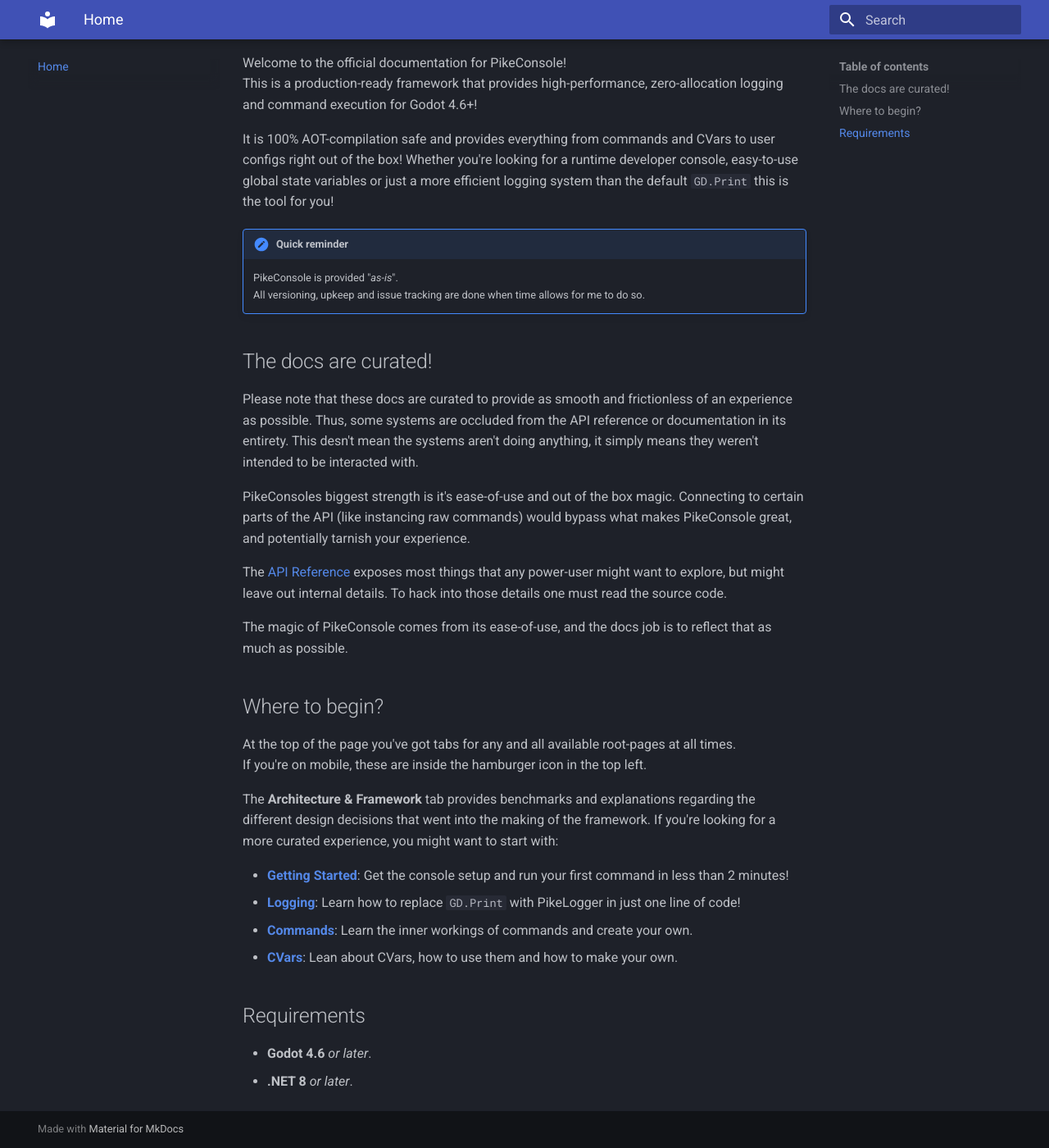
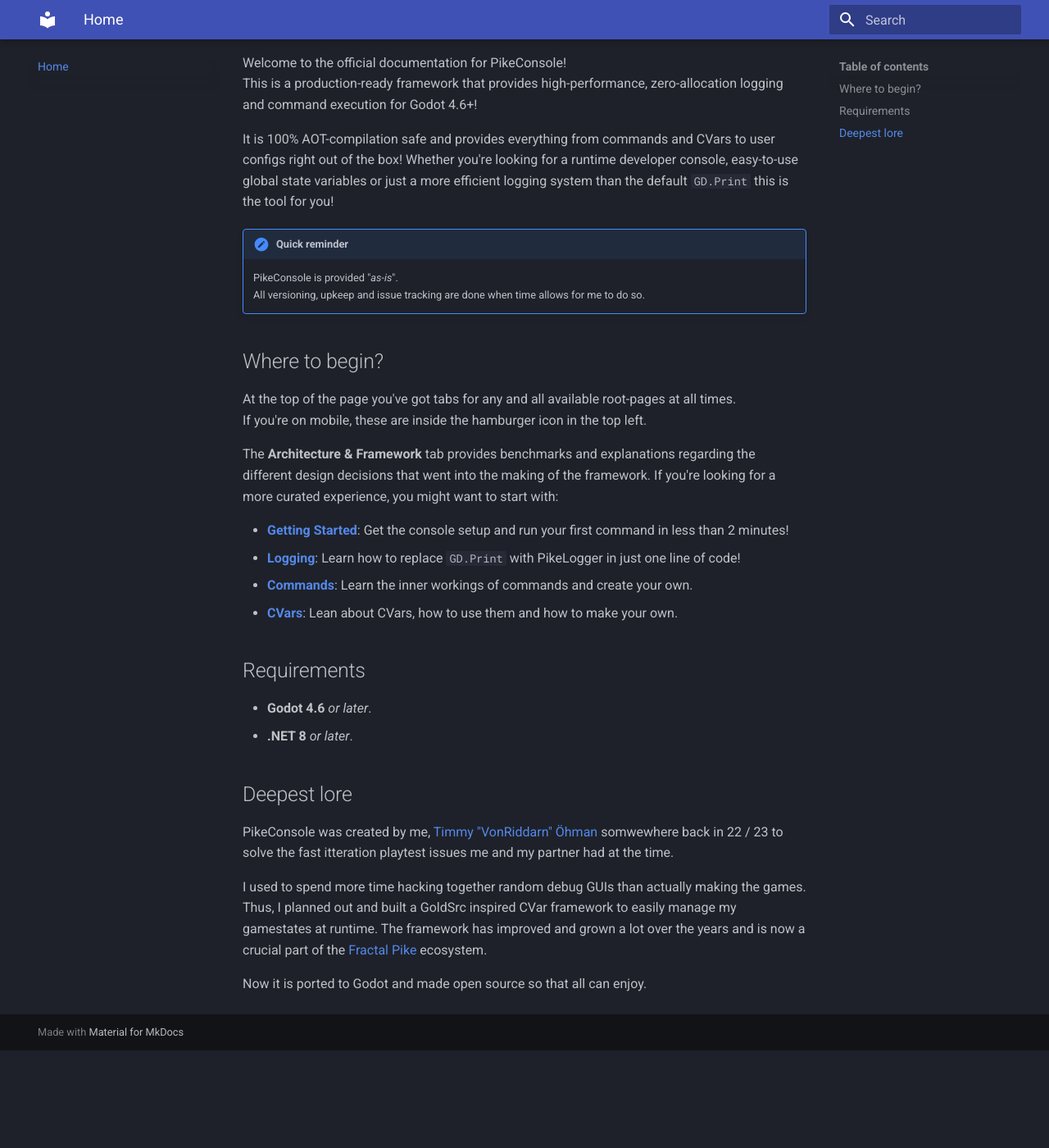
Before and after one commit to VonRiddarn/PikeConsole, an MkDocs documentation site: the page built from docs/index.md, in a window 1280 px wide and 1400 px high, scrolled down 529 px. Shown: the whole window at 82% size. Built offline with MkDocs 1.6.1 and Material for MkDocs 9.7.7, drawn with Linux system fonts in a browser that asks for light colours; after the commit the page ends 1810 px from its top, so only the background shows below that.

Commit message:
docs: add deepest lore and remove curated notice from homepage

```diff
--- a/docs/index.md
+++ b/docs/index.md
@@ -18,20 +18,6 @@
 All versioning, upkeep and issue tracking are done when time allows for me to do so.
 ///
 
-## The docs are curated!
-Please note that these docs are curated to provide as smooth and frictionless of an experience as possible.
-Thus, some systems are occluded from the API reference or documentation in its entirety. This desn't mean the systems
-aren't doing anything, it simply means they weren't intended to be interacted with.
-
-PikeConsoles biggest strength is it's ease-of-use and out of the box magic.
-Connecting to certain parts of the API (like instancing raw commands) would bypass what makes PikeConsole great,
-and potentially tarnish your experience.
-
-The [API Reference](./api/index.md) exposes most things that any power-user might want to explore,
-but might leave out internal details. To hack into those details one must read the source code.
-
-The magic of PikeConsole comes from its ease-of-use, and the docs job is to reflect that as much as possible.
-
 ## Where to begin?
 At the top of the page you've got tabs for any and all available root-pages at all times.
 If you're on mobile, these are inside the hamburger icon in the top left.
@@ -48,3 +34,10 @@
 ## Requirements
 * **Godot 4.6** _or later_.
 * **.NET 8** _or later_.
+
+## Deepest lore
+PikeConsole was created by me, [Timmy "VonRiddarn" Öhman](https://www.linkedin.com/in/timmyohman/) somwewhere back in 22 / 23 to solve the fast itteration playtest issues me and my partner had at the time.
+
+I used to spend more time hacking together random debug GUIs than actually making the games. Thus, I planned out and built a GoldSrc inspired CVar framework to easily manage my gamestates at runtime. The framework has improved and grown a lot over the years and is now a crucial part of the [Fractal Pike](https://www.fractalpike.com) ecosystem.
+
+Now it is ported to Godot and made open source so that all can enjoy.
```
